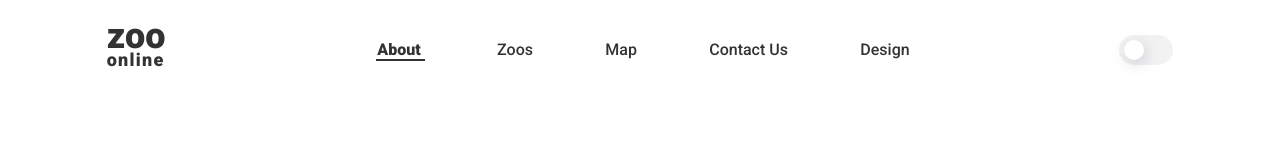
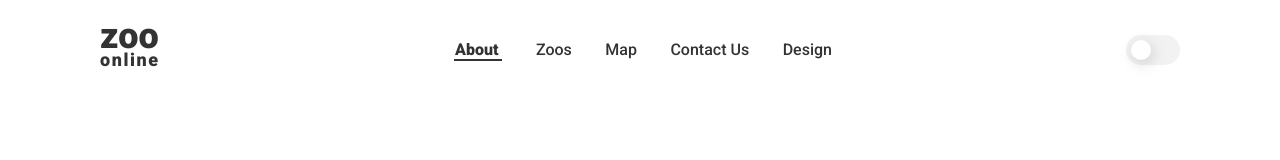
Before and after one commit to evitla/JSFE2021Q1, a plain HTML site: page online-zoo/pages/landing/index.html in a window 1280 px wide. Drawn offline with Linux system fonts and the light colour scheme.

Commit message:
fix: change position properties of some elements in header

```diff
--- a/online-zoo/style/scss/_base.scss
+++ b/online-zoo/style/scss/_base.scss
@@ -1,3 +1,9 @@
+* {
+  box-sizing: border-box;
+  margin: 0;
+  padding: 0;
+}
+
 body {
   margin: 0;
   font-family: $primary-font;
@@ -5,7 +11,7 @@ body {
 }
 
 .wrapper {
-  width: 1600px / 1920px * 100%;
+  max-width: 1620px / 1920px * 100%;
   margin: 0 auto;
 }
 
--- a/online-zoo/style/scss/_header.scss
+++ b/online-zoo/style/scss/_header.scss
@@ -25,19 +25,19 @@
   font-size: 36px;
   font-weight: 900;
   width: 99%;
-  margin-top: -45px;
+  margin-top: -70px;
 
   &::after {
     position: absolute;
     content: "Online";
     font-size: 18px;
-    letter-spacing: 1.3px;
+    letter-spacing: 1.6px;
     bottom: -13px;
     left: 0;
   }
 }
 
-.navbar { width: 50%; }
+.navbar { width: 35%; }
 
 .nav-links {
   @extend %flex-between-center;
@@ -59,6 +59,7 @@
 }
 
 .nav-links__link_active {
+  pointer-events: none;
   cursor: default;
   padding-left: 1px;
   padding-right: 4px;
```
Also changed, not shown: online-zoo/pages/landing/index.html (+8 -0 lines), online-zoo/style/style.css, 1 other file.
